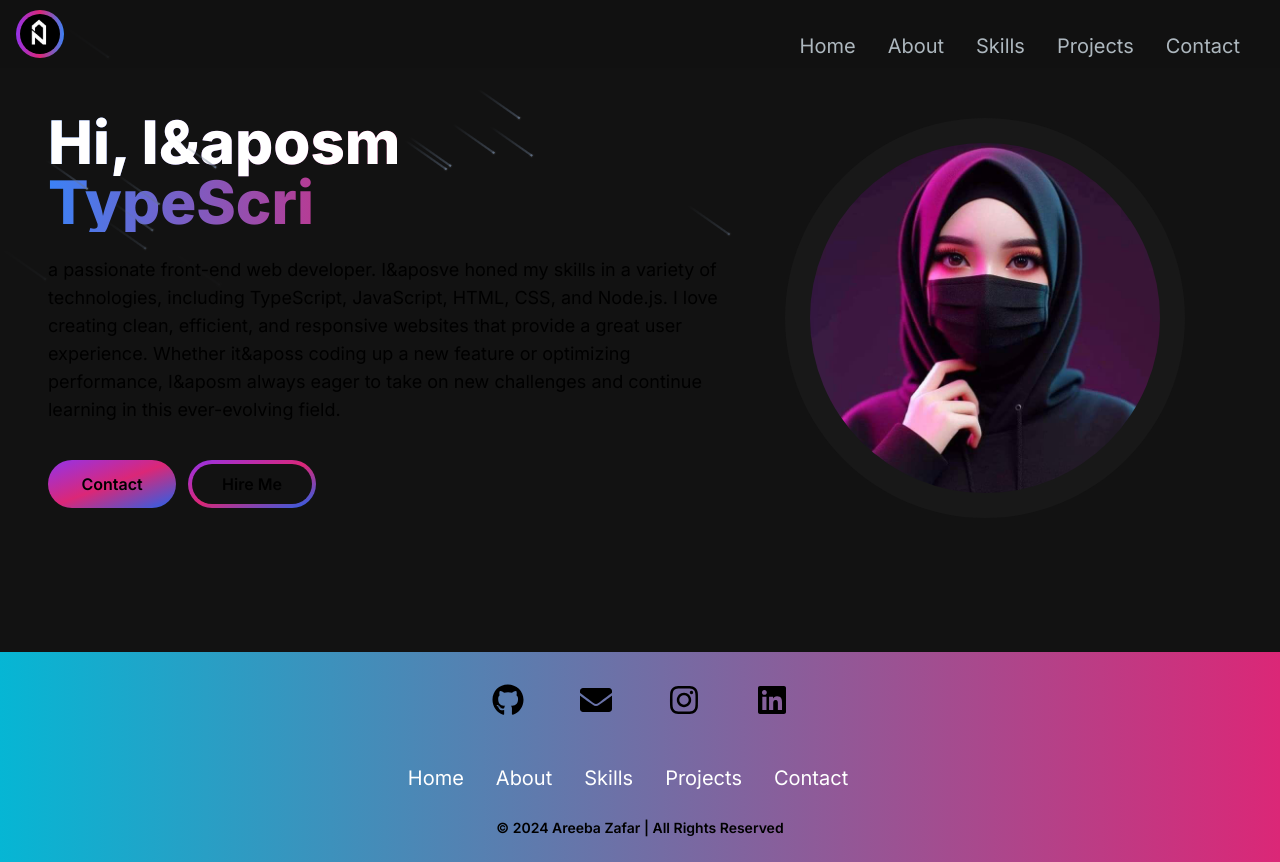
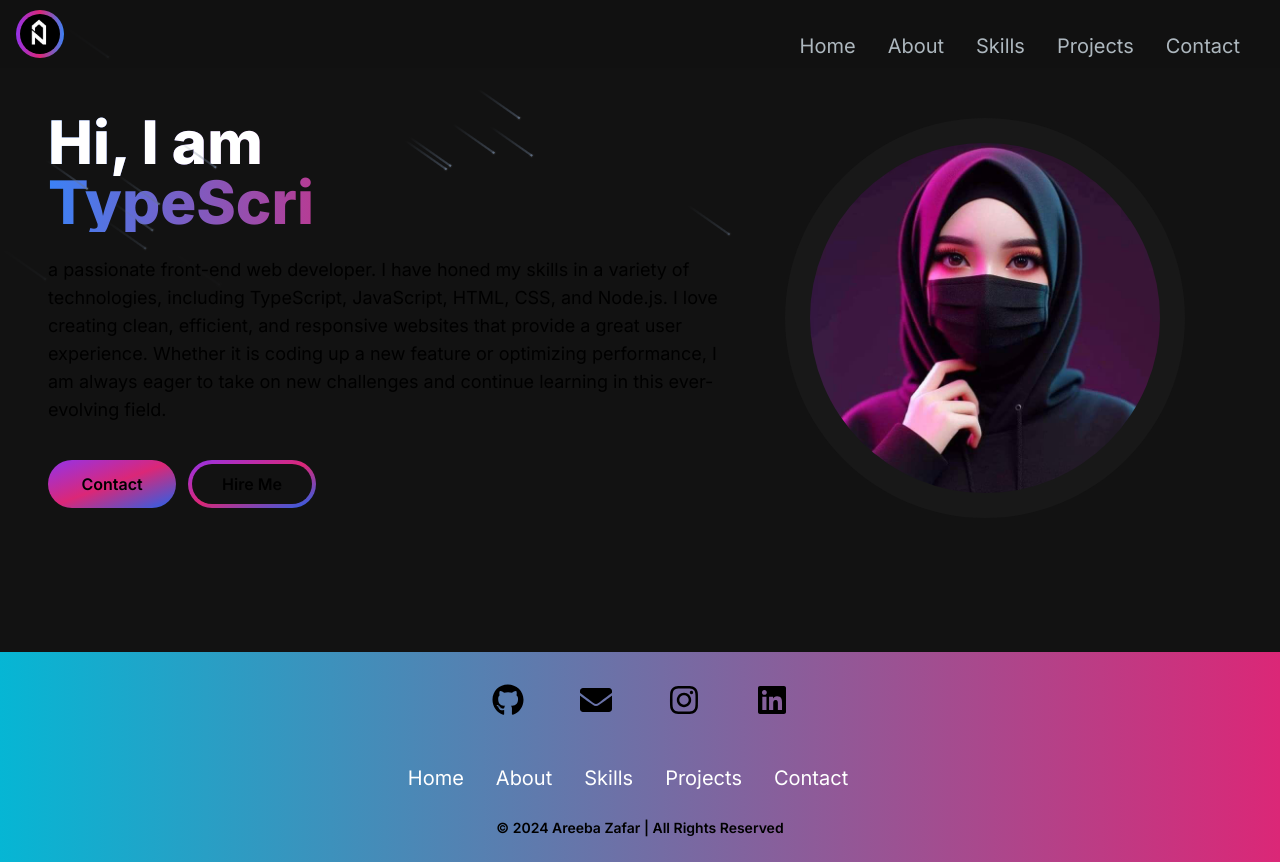
Before and after one commit to AreebaZafarChohan/portfolio-next.js, a Next.js app: page / in a window 1280 px wide. Built offline with nearby package versions, Linux system fonts and the light colour scheme.

Commit message:
some content changing

```diff
--- a/src/app/components/hero-section/HeroSection.tsx
+++ b/src/app/components/hero-section/HeroSection.tsx
@@ -10,7 +10,7 @@ const HeroSection = () => {
         <div className="col-span-7 place-self-center text-center sm:text-left mb-4">
           <h1 className="mb-6 font-extrabold sm:text-5xl lg:text-6xl text-4xl text-transparent bg-clip-text bg-gradient-to-r from-blue-500 via-pink-600 to-purple-500">
          <span className="text-white">
-            Hi, I&aposm{" "}
+            Hi, I am{" "}
             </span>
             <br />
             <TypeAnimation
@@ -31,11 +31,11 @@ const HeroSection = () => {
     />
           </h1>
           <p className="lg:text-lg text-base sm:text-lg mb-6">
-            a passionate front-end web developer. I&aposve honed my skills in a
+            a passionate front-end web developer. I have honed my skills in a
             variety of technologies, including TypeScript, JavaScript, HTML,
             CSS, and Node.js. I love creating clean, efficient, and responsive
-            websites that provide a great user experience. Whether it&aposs coding
-            up a new feature or optimizing performance, I&aposm always eager to take
+            websites that provide a great user experience. Whether it is coding
+            up a new feature or optimizing performance, I am always eager to take
             on new challenges and continue learning in this ever-evolving field.
           </p>
         <div>
```
